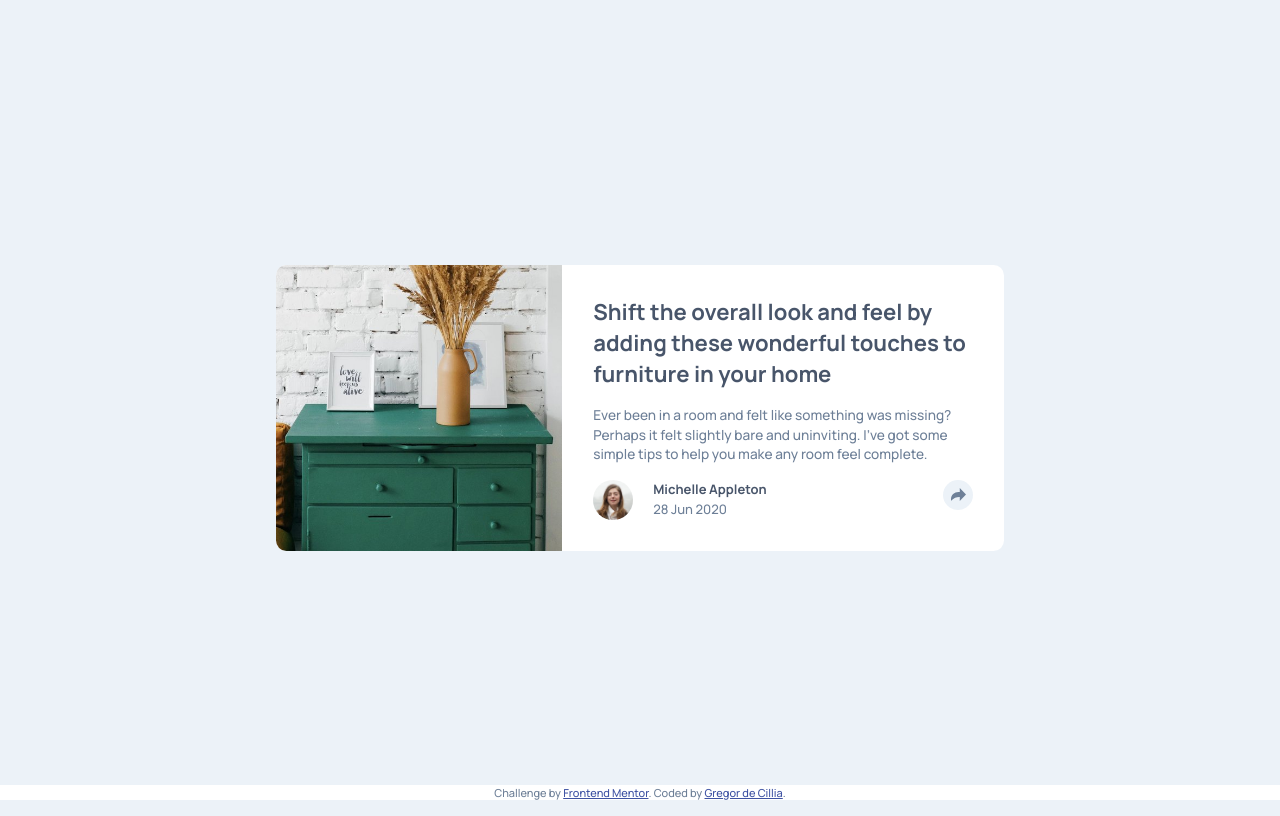
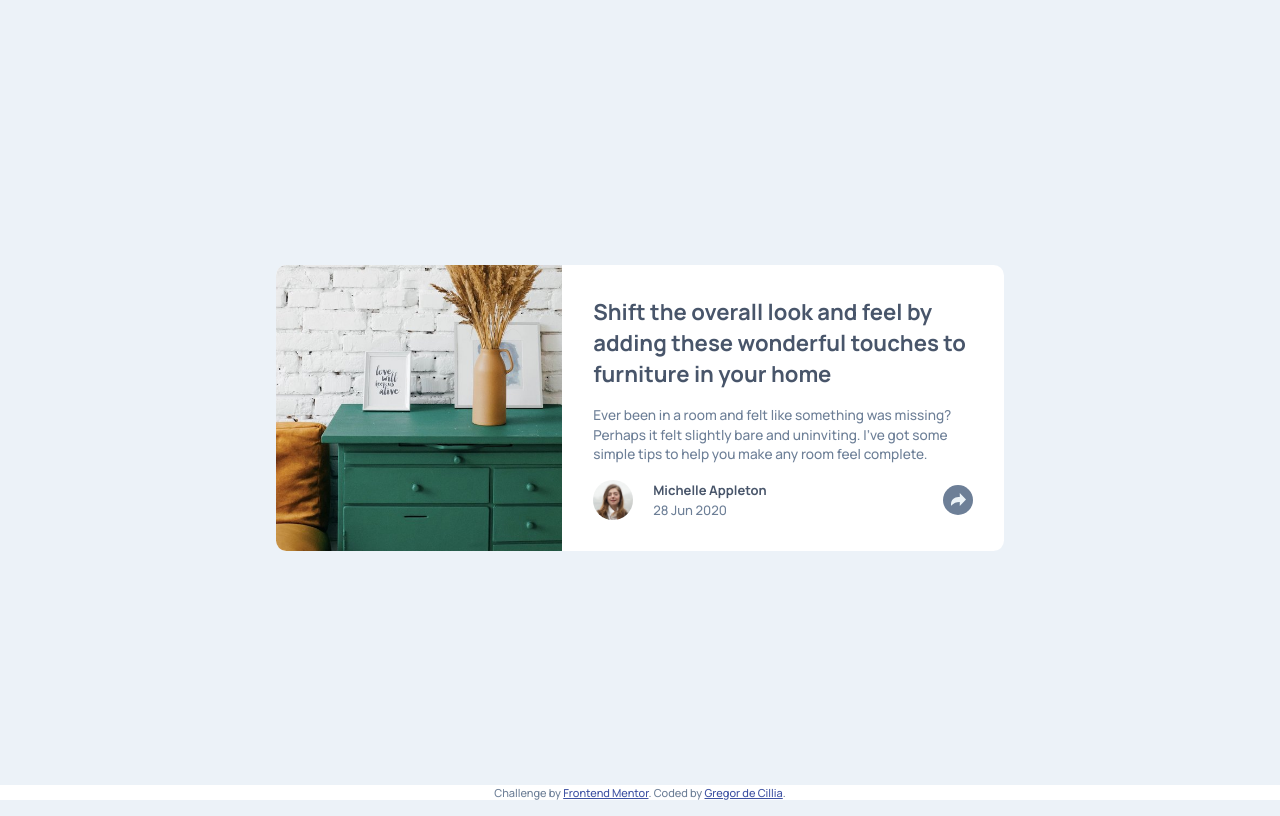
Before and after one commit to gdc-fcc/fem, a plain HTML site: page article-preview/index.html in a window 1280 px wide. In both pictures the pointer is over the element 957 px from the left and 494 px from the top of the page. Drawn offline with Linux system fonts and the light colour scheme.

Commit message:
hover stte for share icon

```diff
--- a/article-preview/styles.css
+++ b/article-preview/styles.css
@@ -49,7 +49,8 @@ h1 {
   grid-template-columns: 60px 1fr 30px;
   grid-template-areas:
     "A N S"
-    "A D S"
+    "A D S";
+  align-items: center;
 }
 
 .avatar {
@@ -90,8 +91,9 @@ h1 {
 
 .card-img {
   object-fit: cover;
+  object-position: left;
   max-width: 100%;
-  max-height: 22rem;
+  max-height: 20rem;
 }
 
 .card-content {
@@ -102,7 +104,7 @@ h1 {
   gap: 1em;
 }
 
-@media (min-width:725px) {
+@media (min-width:756px) {
   .card {
      flex-direction: row;
      max-width: 56rem;
@@ -110,8 +112,18 @@ h1 {
   .card-img {
      width: 22rem;
      height: 22rem;
+     max-height: 22rem;
   }
   h1 {
     font-size: 1.7rem;
   }
 }
+
+.share:hover {
+  background: var(--dark-blue);
+  cursor: pointer;
+}
+
+.share:hover img {
+  filter: brightness(0%) invert(90%) sepia(8%) saturate(323%) hue-rotate(186deg) brightness(107%) contrast(94%);
+}
```
